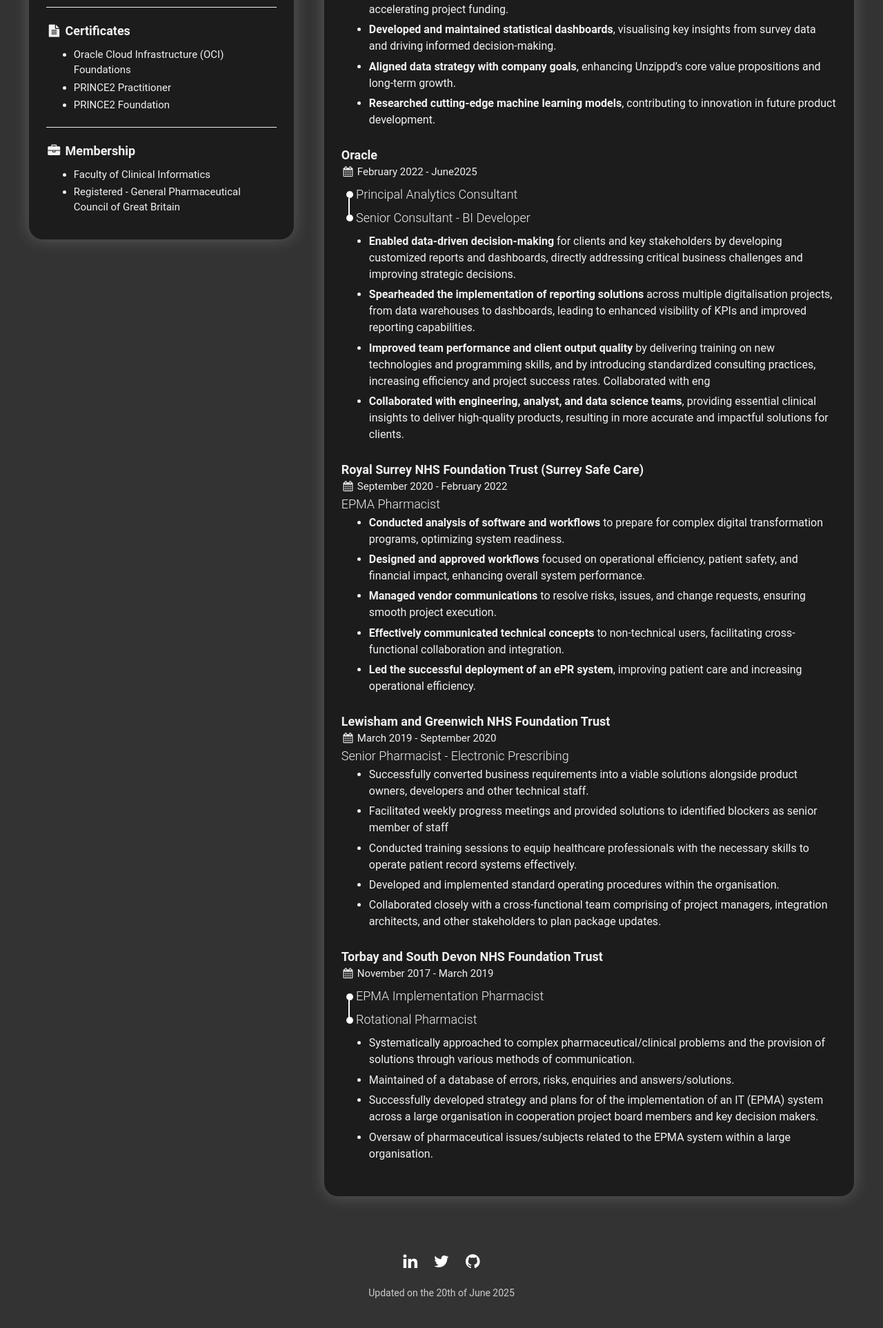
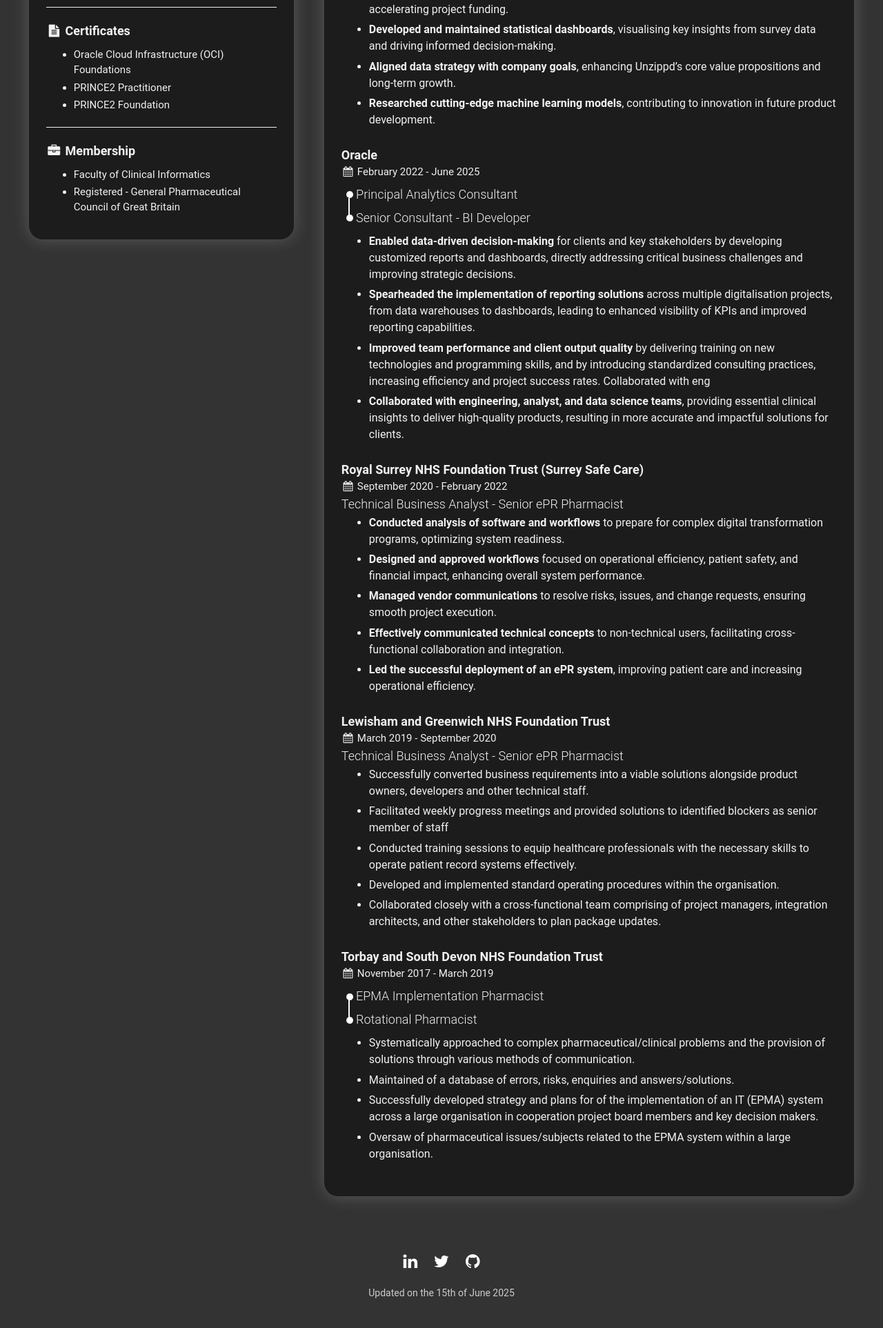
Before and after one commit to Adenrele/Web_Portfolio, a Flask app: page /cv in a window 1280 px wide. Shown: the part 724-2649 px from the top of the page at 69% size. Run offline with Flask 3, Linux system fonts and the light colour scheme; some libraries are stand-ins or nearby versions.

Commit message:
updated cv page

```diff
--- a/templates/cv.html
+++ b/templates/cv.html
@@ -102,7 +102,7 @@
 
                 <div class="work-exp">
                     <p class="employer">Oracle</p>
-                    <p class="work-period"><i class="fa fa-calendar fa-fw"></i> February 2022 - June2025</p>
+                    <p class="work-period"><i class="fa fa-calendar fa-fw"></i> February 2022 - June 2025</p>
                     <div class="title-list">
                         <ul>
                             <li class="job-title">Principal Analytics Consultant </li>
@@ -130,7 +130,7 @@
                 <div class="work-exp">
                     <p class="employer">Royal Surrey NHS Foundation Trust (Surrey Safe Care)</p>
                     <p class="work-period"><i class="fa fa-calendar fa-fw"></i> September 2020 - February 2022</p>
-                    <p class="job-title">EPMA Pharmacist </p>
+                    <p class="job-title">Technical Business Analyst - Senior ePR Pharmacist</p>
                     <ul class="exp-detail">
                         <li><b>Conducted analysis of software and workflows</b> to prepare for complex
                             digital transformation programs, optimizing system readiness.</li>
@@ -148,7 +148,7 @@
                 <div class="work-exp">
                     <p class="employer">Lewisham and Greenwich NHS Foundation Trust</p>
                     <p class="work-period"><i class="fa fa-calendar fa-fw"></i> March 2019 - September 2020</p>
-                    <p class="job-title">Senior Pharmacist - Electronic Prescribing</p>
+                    <p class="job-title">Technical Business Analyst - Senior ePR Pharmacist</p>
                     <ul class="exp-detail">
                         <li>Successfully converted business requirements into a viable solutions alongside product owners, developers and other technical staff.</li>
                         <li>Facilitated weekly progress meetings and provided solutions to identified blockers as senior member of staff</li>
--- a/templates/layout.html
+++ b/templates/layout.html
@@ -41,7 +41,7 @@
       <a style="text-decoration: none" href="https://github.com/Adenrele" target="" class="fa fa-github"> </a>
     </div>
     <div class="last-updated">
-      <span> Updated on the 20th of June 2025 </span>
+      <span> Updated on the 15th of June 2025 </span>
     </div>
   </footer>
 </body>
```
